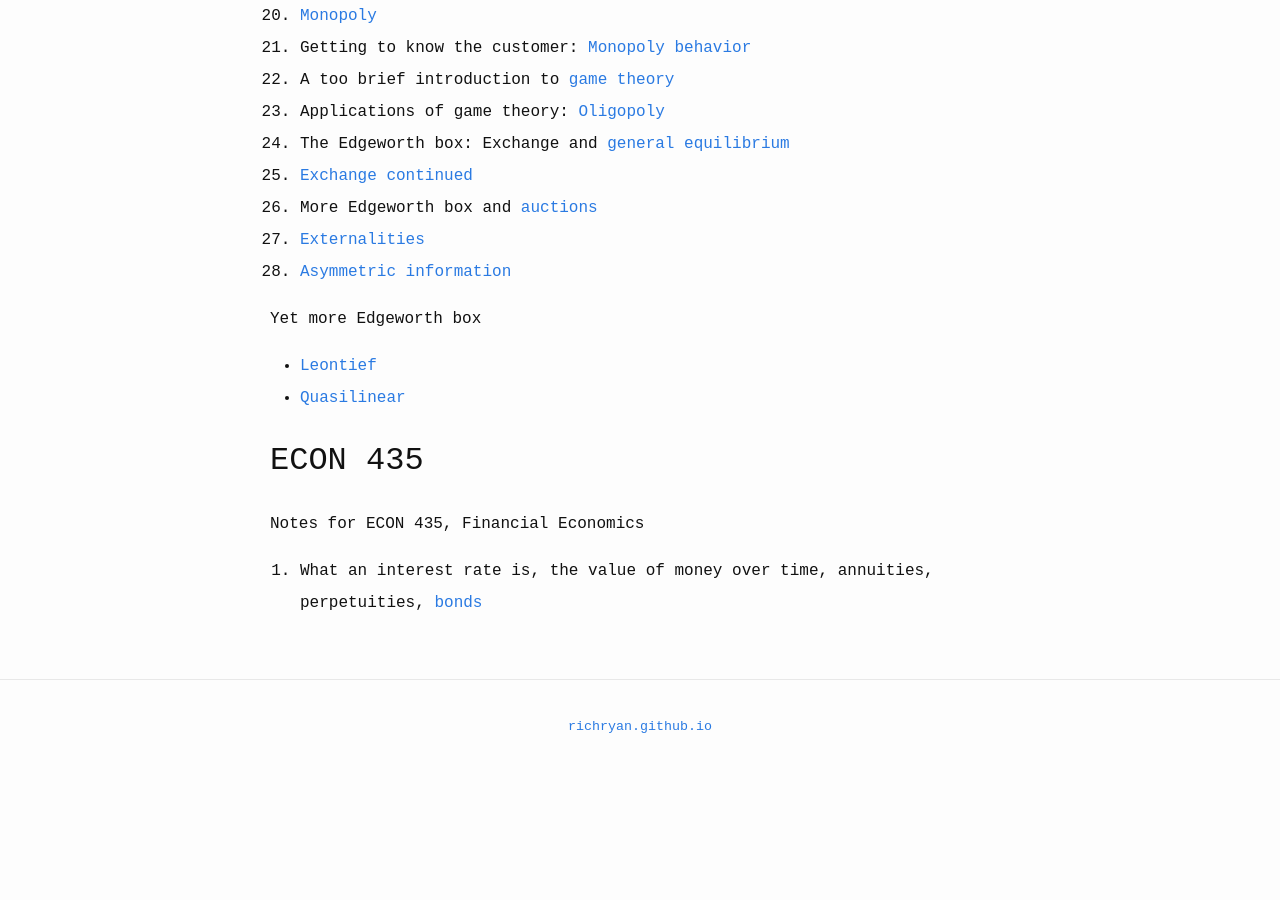
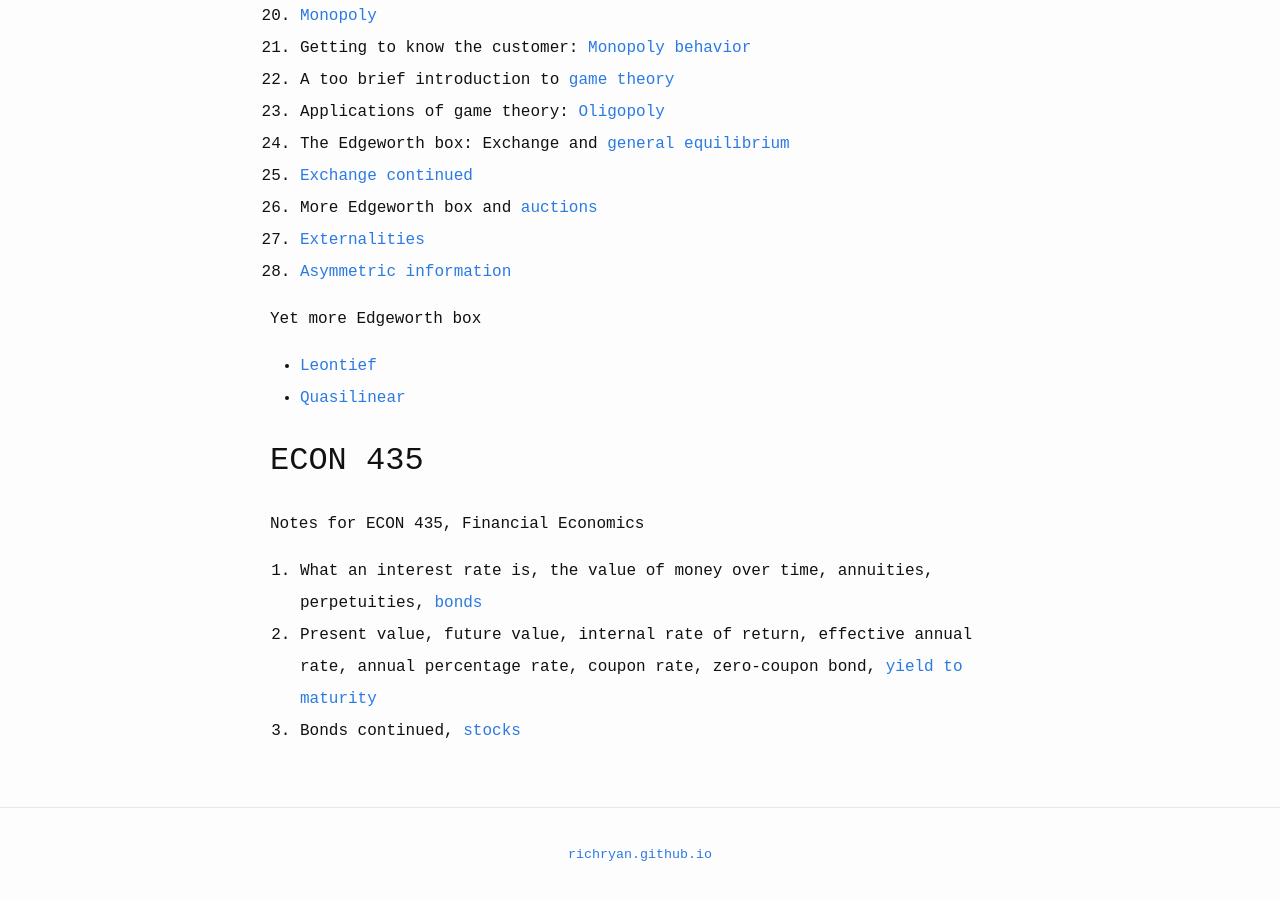
Before and after one commit to richryan/richryan.github.io, a Jekyll site: the page built from Notes.md, in a window 1280 px wide and 900 px high, scrolled down 993 px. Built offline with Jekyll 4.4.1, drawn with Linux system fonts in a browser that asks for light colours; before the commit the page ends 1765 px from its top, so only the background shows below that.

Commit message:
Cnt adding 435 notes

```diff
--- a/Notes.md
+++ b/Notes.md
@@ -49,3 +49,12 @@ Yet more Edgeworth box
 Notes for ECON 435, Financial Economics
 
 1. What an interest rate is, the value of money over time, annuities, perpetuities, [bonds]({{ site.url }}/pdfs/econ435/w2016_class1.pdf)
+2. Present value,
+future value,
+internal rate of return,
+effective annual rate,
+annual percentage rate,
+coupon rate,
+zero-coupon bond,
+[yield to maturity]({{ site.url }}/pdfs/econ435/w2016_class2.pdf)
+3. Bonds continued, [stocks]({{ site.url }}/pdfs/econ435/w2016_class3.pdf)
```
